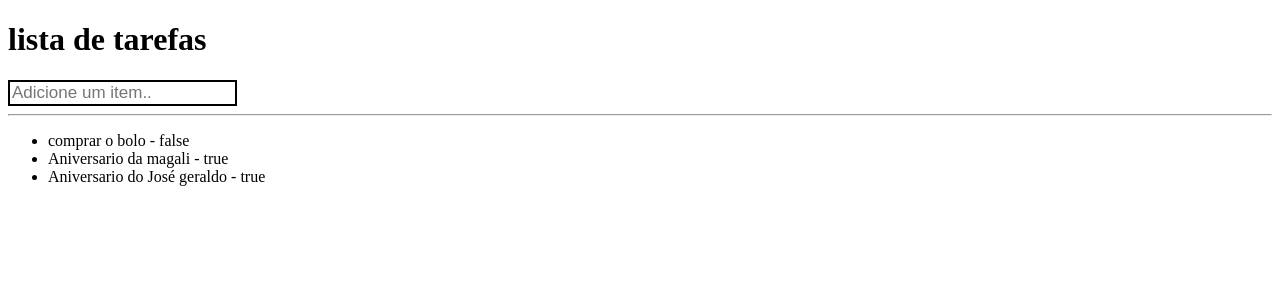
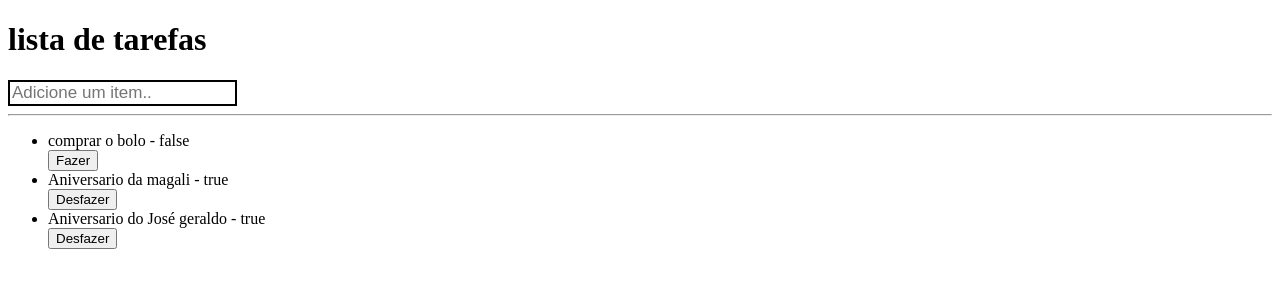
Before and after one commit to nelcael07/Projeto_curso_react, a React (Create React App) app in the folder react1/: page / in a window 1280 px wide. Shown: the top 300 px of the page. Built offline with nearby package versions, Linux system fonts and the light colour scheme.

Commit message:
Modificando um elemento de uma lista
Modificando o estado de uma flag em uma lista.

```diff
--- a/react1/src/App.js
+++ b/react1/src/App.js
@@ -18,9 +18,12 @@ function App() {
   },[])
 
     function addAction(newItem) {
-
       let newList = [...list,{title:newItem, done:false}];
-
+      setList(newList)
+    }
+    function handleToggleDone(index) {
+      let newList = [...list];
+      newList[index].done = !newList[index].done;
       setList(newList)
     }
   return (
@@ -31,12 +34,14 @@ function App() {
           onEnter={addAction}
        ></SearchBox>
        <hr></hr>
-       {/* exibição de listas */}
-       {/* aqui é feito uma condição para ver se o item.done é falso ou true */}
-        <ul>
+       <ul>
         {list.map((item, index)=>(
           <li key={index}>
             <div>{item.title} - {item.done.toString()}</div>
+            <button onClick={()=>handleToggleDone(index)}>
+              {!item.done && 'Fazer'}
+              {item.done && 'Desfazer'}
+            </button>
           </li>
         ))}
        </ul>
--- a/react1/src/components/searchBox.js
+++ b/react1/src/components/searchBox.js
@@ -13,10 +13,8 @@ function SearchBox(props) {
     const[texto, setTexto] = useState('');
 
     function handleKeyup(e) {
-
         if (e.keyCode == 13) {
             if (props.onEnter) {
-
                 props.onEnter(texto);
             }
             setTexto('');
```
